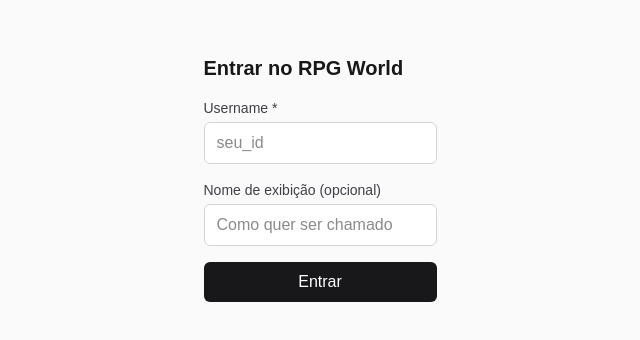
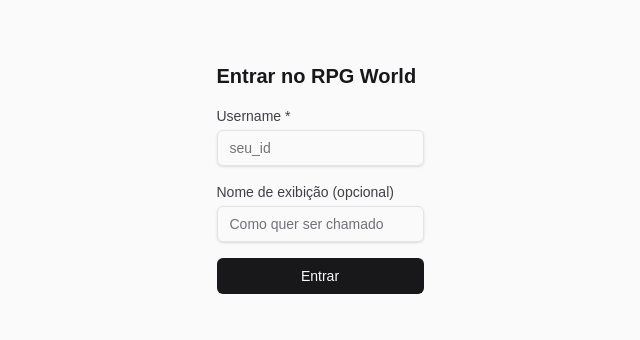
Before and after one commit to rebecamorais/rpg-world, a Next.js app: page / in a window 1280 px wide. Shown: the part 222-562 px from the top of the page, without its empty margins (320-960 px from the left). Built offline with nearby package versions, Linux system fonts and the light colour scheme.

Commit message:
add more ui components

```diff
--- a/app/characters/new/page.tsx
+++ b/app/characters/new/page.tsx
@@ -5,6 +5,10 @@ import { useState } from 'react';
 import Link from 'next/link';
 import { useRouter } from 'next/navigation';
 
+import { Button } from '@/frontend/components/ui/button';
+import { Input } from '@/frontend/components/ui/input';
+import { Label } from '@/frontend/components/ui/label';
+import { SingleSelect } from '@/frontend/components/ui/single-select';
 import { useCurrentUser } from '@/frontend/context/UserContext';
 
 export default function NewCharacterPage() {
@@ -76,50 +80,34 @@ export default function NewCharacterPage() {
       </h1>
       <form onSubmit={handleSubmit} className="space-y-4">
         <div>
-          <label
-            htmlFor="name"
-            className="mb-1 block text-sm font-medium text-zinc-700 dark:text-zinc-300"
-          >
-            Nome *
-          </label>
-          <input
+          <Label htmlFor="name">Nome *</Label>
+          <Input
             id="name"
             type="text"
             value={name}
             onChange={(e) => setName(e.target.value)}
-            className="w-full rounded-md border border-zinc-300 bg-white px-3 py-2 dark:border-zinc-600 dark:bg-zinc-800"
             disabled={isSubmitting}
           />
         </div>
         <div>
-          <label
-            htmlFor="system"
-            className="mb-1 block text-sm font-medium text-zinc-700 dark:text-zinc-300"
-          >
-            Sistema RPG
-          </label>
-          <select
+          <Label htmlFor="system">Sistema RPG</Label>
+          <SingleSelect
             id="system"
             value={system}
             onChange={(e) => setSystem(e.target.value)}
-            className="w-full rounded-md border border-zinc-300 bg-white px-3 py-2 dark:border-zinc-600 dark:bg-zinc-800"
             disabled={isSubmitting}
           >
             <option value="DnD_5e">D&D 5ª Edição</option>
             {/* Future systems will be added here */}
-          </select>
+          </SingleSelect>
         </div>
         {error && (
           <p className="text-sm text-red-600 dark:text-red-400">{error}</p>
         )}
         <div className="flex gap-2">
-          <button
-            type="submit"
-            disabled={isSubmitting}
-            className="rounded-md bg-zinc-900 px-4 py-2 font-medium text-white disabled:opacity-50 dark:bg-zinc-100 dark:text-zinc-900"
-          >
+          <Button type="submit" disabled={isSubmitting}>
             {isSubmitting ? 'Criando...' : 'Criar'}
-          </button>
+          </Button>
           <Link
             href="/characters"
             className="rounded-md border border-zinc-300 px-4 py-2 dark:border-zinc-600"
--- a/src/frontend/components/LoginForm.tsx
+++ b/src/frontend/components/LoginForm.tsx
@@ -2,6 +2,9 @@
 
 import { useState } from 'react';
 
+import { Button } from '@/frontend/components/ui/button';
+import { Input } from '@/frontend/components/ui/input';
+import { Label } from '@/frontend/components/ui/label';
 import { useCurrentUser } from '@/frontend/context/UserContext';
 
 export default function LoginForm() {
@@ -27,47 +30,30 @@ export default function LoginForm() {
         Entrar no RPG World
       </h2>
       <div>
-        <label
-          htmlFor="username"
-          className="mb-1 block text-sm font-medium text-zinc-700 dark:text-zinc-300"
-        >
-          Username *
-        </label>
-        <input
+        <Label htmlFor="username">Username *</Label>
+        <Input
           id="username"
           type="text"
           value={username}
           onChange={(e) => setUsername(e.target.value)}
           placeholder="seu_id"
-          className="w-full rounded-md border border-zinc-300 bg-white px-3 py-2 text-zinc-900 dark:border-zinc-600 dark:bg-zinc-800 dark:text-zinc-100"
           autoComplete="username"
         />
       </div>
       <div>
-        <label
-          htmlFor="displayName"
-          className="mb-1 block text-sm font-medium text-zinc-700 dark:text-zinc-300"
-        >
-          Nome de exibição (opcional)
-        </label>
-        <input
+        <Label htmlFor="displayName">Nome de exibição (opcional)</Label>
+        <Input
           id="displayName"
           type="text"
           value={displayName}
           onChange={(e) => setDisplayName(e.target.value)}
           placeholder="Como quer ser chamado"
-          className="w-full rounded-md border border-zinc-300 bg-white px-3 py-2 text-zinc-900 dark:border-zinc-600 dark:bg-zinc-800 dark:text-zinc-100"
         />
       </div>
       {error && (
         <p className="text-sm text-red-600 dark:text-red-400">{error}</p>
       )}
-      <button
-        type="submit"
-        className="rounded-md bg-zinc-900 px-4 py-2 font-medium text-white hover:opacity-90 dark:bg-zinc-100 dark:text-zinc-900"
-      >
-        Entrar
-      </button>
+      <Button type="submit">Entrar</Button>
     </form>
   );
 }
--- /dev/null
+++ b/src/frontend/components/ui/button.tsx
@@ -0,0 +1,52 @@
+import * as React from 'react';
+
+import { type VariantProps, cva } from 'class-variance-authority';
+
+import { cn } from '@/frontend/lib/utils';
+
+const buttonVariants = cva(
+  'focus-visible:ring-primary inline-flex items-center justify-center rounded-md text-sm font-medium whitespace-nowrap transition-colors focus-visible:ring-1 focus-visible:outline-none disabled:pointer-events-none disabled:opacity-50',
+  {
+    variants: {
+      variant: {
+        default:
+          'bg-zinc-900 text-zinc-50 hover:bg-zinc-900/90 dark:bg-zinc-50 dark:text-zinc-900 dark:hover:bg-zinc-50/90',
+        destructive: 'bg-red-500 text-zinc-50 hover:bg-red-500/90',
+        outline:
+          'border border-zinc-200 bg-white hover:bg-zinc-100 hover:text-zinc-900',
+        ghost: 'hover:bg-zinc-100 hover:text-zinc-900',
+        link: 'text-zinc-900 underline-offset-4 hover:underline',
+      },
+      size: {
+        default: 'h-9 px-4 py-2',
+        sm: 'h-8 rounded-md px-3 text-xs',
+        lg: 'h-10 rounded-md px-8',
+        icon: 'h-9 w-9',
+      },
+    },
+    defaultVariants: {
+      variant: 'default',
+      size: 'default',
+    },
+  },
+);
+
+export interface ButtonProps
+  extends
+    React.ButtonHTMLAttributes<HTMLButtonElement>,
+    VariantProps<typeof buttonVariants> {}
+
+const Button = React.forwardRef<HTMLButtonElement, ButtonProps>(
+  ({ className, variant, size, ...props }, ref) => {
+    return (
+      <button
+        className={cn(buttonVariants({ variant, size, className }))}
+        ref={ref}
+        {...props}
+      />
+    );
+  },
+);
+Button.displayName = 'Button';
+
+export { Button, buttonVariants };
--- /dev/null
+++ b/src/frontend/components/ui/label.tsx
@@ -0,0 +1,23 @@
+import * as React from 'react';
+
+import { cn } from '@/frontend/lib/utils';
+
+export type LabelProps = React.LabelHTMLAttributes<HTMLLabelElement>;
+
+const Label = React.forwardRef<HTMLLabelElement, LabelProps>(
+  ({ className, ...props }, ref) => {
+    return (
+      <label
+        className={cn(
+          'mb-1 block text-sm font-medium text-zinc-700 dark:text-zinc-300',
+          className,
+        )}
+        ref={ref}
+        {...props}
+      />
+    );
+  },
+);
+Label.displayName = 'Label';
+
+export { Label };
--- /dev/null
+++ b/src/frontend/components/ui/single-select.tsx
@@ -0,0 +1,23 @@
+import * as React from 'react';
+
+import { cn } from '@/frontend/lib/utils';
+
+export type SingleSelectProps = React.SelectHTMLAttributes<HTMLSelectElement>;
+
+const SingleSelect = React.forwardRef<HTMLSelectElement, SingleSelectProps>(
+  ({ className, ...props }, ref) => {
+    return (
+      <select
+        className={cn(
+          'focus-visible:ring-primary w-full rounded-md border border-zinc-300 bg-white px-3 py-2 transition-colors focus-visible:ring-2 focus-visible:outline-none dark:border-zinc-600 dark:bg-zinc-800',
+          className,
+        )}
+        ref={ref}
+        {...props}
+      />
+    );
+  },
+);
+SingleSelect.displayName = 'SingleSelect';
+
+export { SingleSelect };
```
